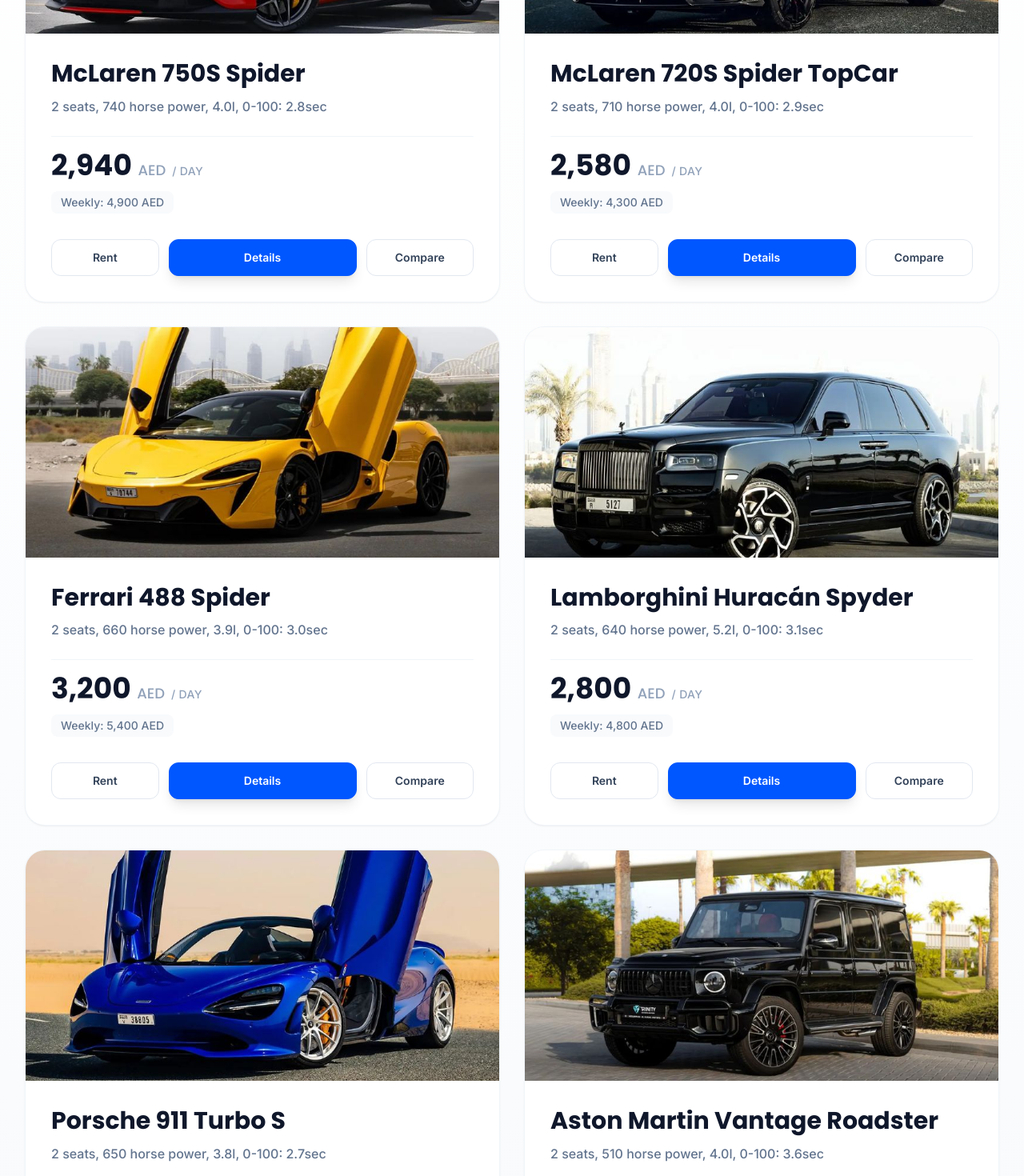
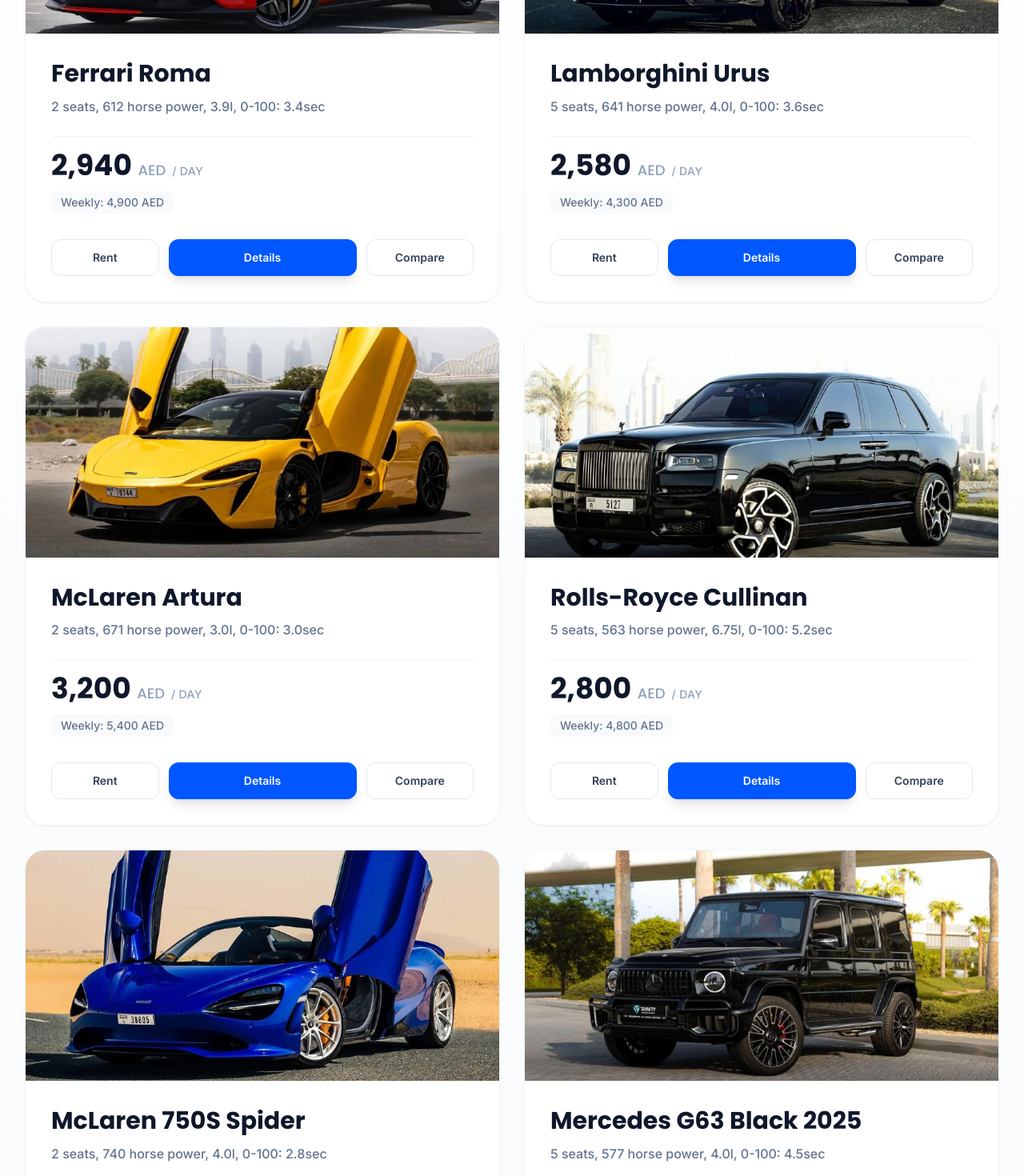
Before and after one commit to Muhammed-Haider/car-rental-service, a Next.js app: page / in a window 1280 px wide. Shown: the part 3500-4970 px from the top of the page at 80% size. Built offline with nearby package versions, Linux system fonts and the light colour scheme.

Commit message:
change : name of cars updated

```diff
--- a/src/components/CarListing.jsx
+++ b/src/components/CarListing.jsx
@@ -4,48 +4,48 @@
   {
     id: 1,
     image: "/F1.jpeg",
-    name: "McLaren 750S Spider",
-    specs: "2 seats, 740 horse power, 4.0l, 0-100: 2.8sec",
+    name: "Ferrari Roma",
+    specs: "2 seats, 612 horse power, 3.9l, 0-100: 3.4sec",
     price: 2940,
     durationPrice: 4900,
   },
   {
     id: 2,
     image: "/F2.jpeg",
-    name: "McLaren 720S Spider TopCar",
-    specs: "2 seats, 710 horse power, 4.0l, 0-100: 2.9sec",
+    name: "Lamborghini Urus",
+    specs: "5 seats, 641 horse power, 4.0l, 0-100: 3.6sec",
     price: 2580,
     durationPrice: 4300,
   },
   {
     id: 3,
     image: "/F3.jpeg",
-    name: "Ferrari 488 Spider",
-    specs: "2 seats, 660 horse power, 3.9l, 0-100: 3.0sec",
+    name: "McLaren Artura",
+    specs: "2 seats, 671 horse power, 3.0l, 0-100: 3.0sec",
     price: 3200,
     durationPrice: 5400,
   },
   {
     id: 4,
     image: "/F4.jpeg",
-    name: "Lamborghini Huracán Spyder",
-    specs: "2 seats, 640 horse power, 5.2l, 0-100: 3.1sec",
+    name: "Rolls-Royce Cullinan",
+    specs: "5 seats, 563 horse power, 6.75l, 0-100: 5.2sec",
     price: 2800,
     durationPrice: 4800,
   },
   {
     id: 5,
     image: "/F5.jpeg",
-    name: "Porsche 911 Turbo S",
-    specs: "2 seats, 650 horse power, 3.8l, 0-100: 2.7sec",
+    name: "McLaren 750S Spider",
+    specs: "2 seats, 740 horse power, 4.0l, 0-100: 2.8sec",
     price: 2600,
     durationPrice: 4500,
   },
   {
     id: 6,
     image: "/F6.jpeg",
-    name: "Aston Martin Vantage Roadster",
-    specs: "2 seats, 510 horse power, 4.0l, 0-100: 3.6sec",
+    name: "Mercedes G63 Black 2025",
+    specs: "5 seats, 577 horse power, 4.0l, 0-100: 4.5sec",
     price: 2400,
     durationPrice: 4200,
   },
```
